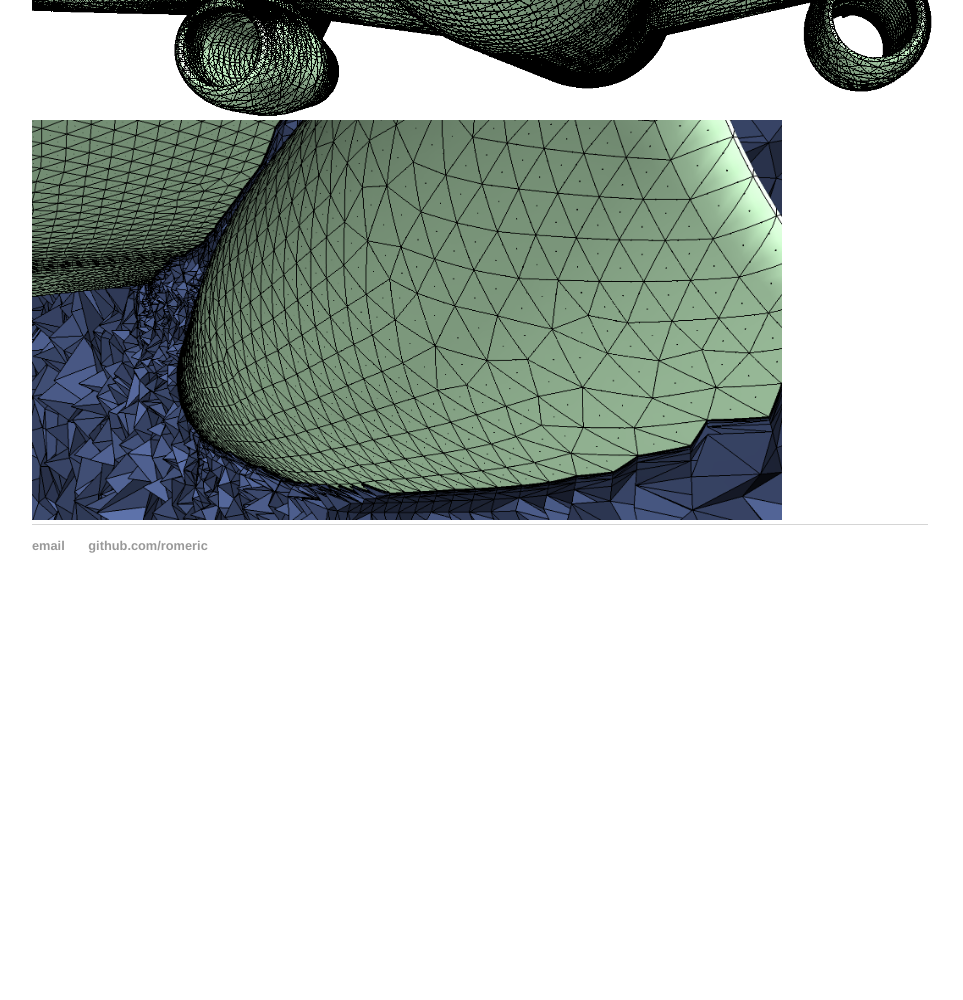
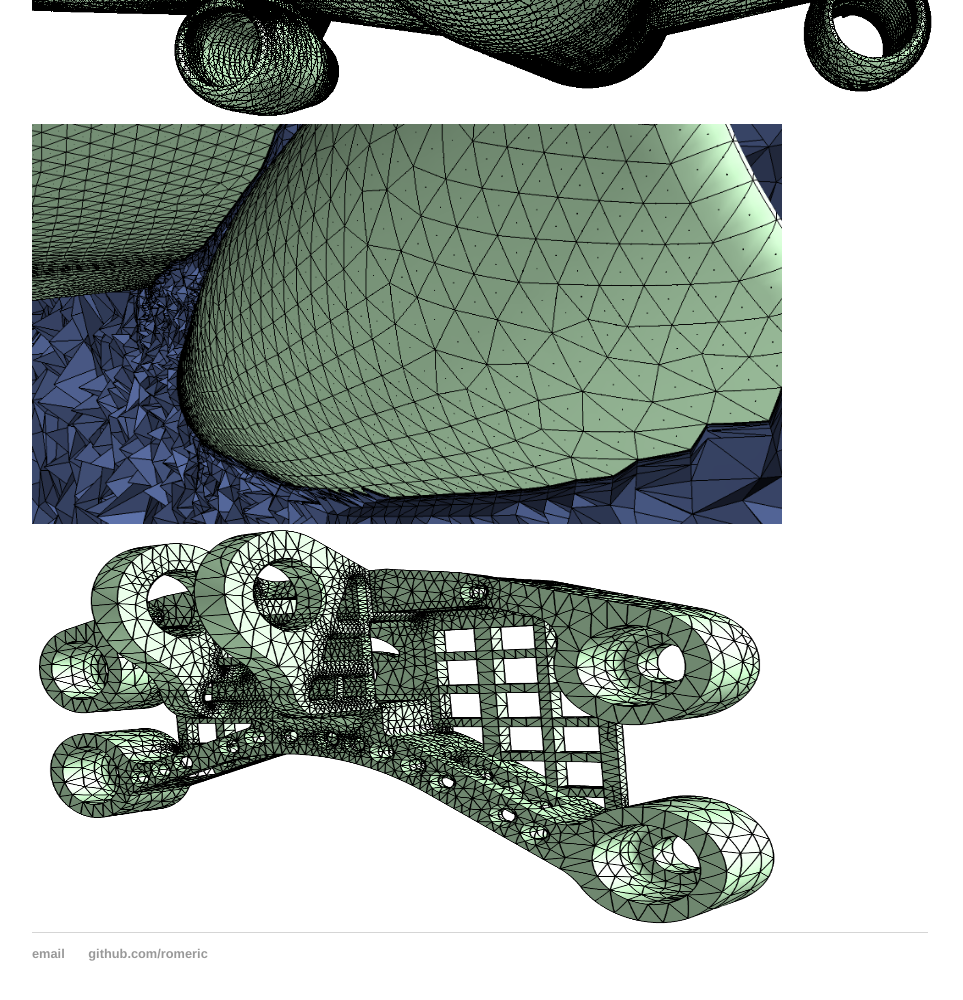
Before and after one commit to romeric/romeric.github.io, a plain HTML site: page research.html in a window 1280 px wide. Shown: the part 520-1520 px from the top of the page, without its empty margins (160-1123 px from the left). Before the commit the page ends 1133 px from the top, so only its background shows below. Drawn offline with Linux system fonts and the light colour scheme.

Commit message:
research tab

```diff
--- a/research.html
+++ b/research.html
@@ -19,8 +19,9 @@
             <div class="blurb">
                 <h2>High Order Cuvilinear Mesh Generation:</h2>
                 <p>A solid mechanics analogy for generating structured and unstructured meshes for high order finite elements</p>
-                <img align="center" src="/images/mesh_generation/F6Iso_2.png" alt="F6 Isotropic Mesh" style="width:1100px;height:400px;">
-                <img src="/images/mesh_generation/f6BL_2.png" alt="F6 Anisotropic Mesh" style="width:750px;height:400px;">
+                <img src="/images/mesh_generation/F6Iso_2.png" alt="F6IsotropicMesh" style="width:1100px;height:400px;">
+                <img src="/images/mesh_generation/f6BL_2.png" alt="F6AnisotropicMesh" style="width:750px;height:400px;">
+                <img src="/images/mesh_generation/Mech3D_1.png" alt="MechanicalComponent3D" style="width:750px;height:400px;">
             </div><!-- /.blurb -->
         </div><!-- /.container -->
         <footer>
```
Also changed, not shown: images/mesh_generation/Mech3D_1.png (added).
